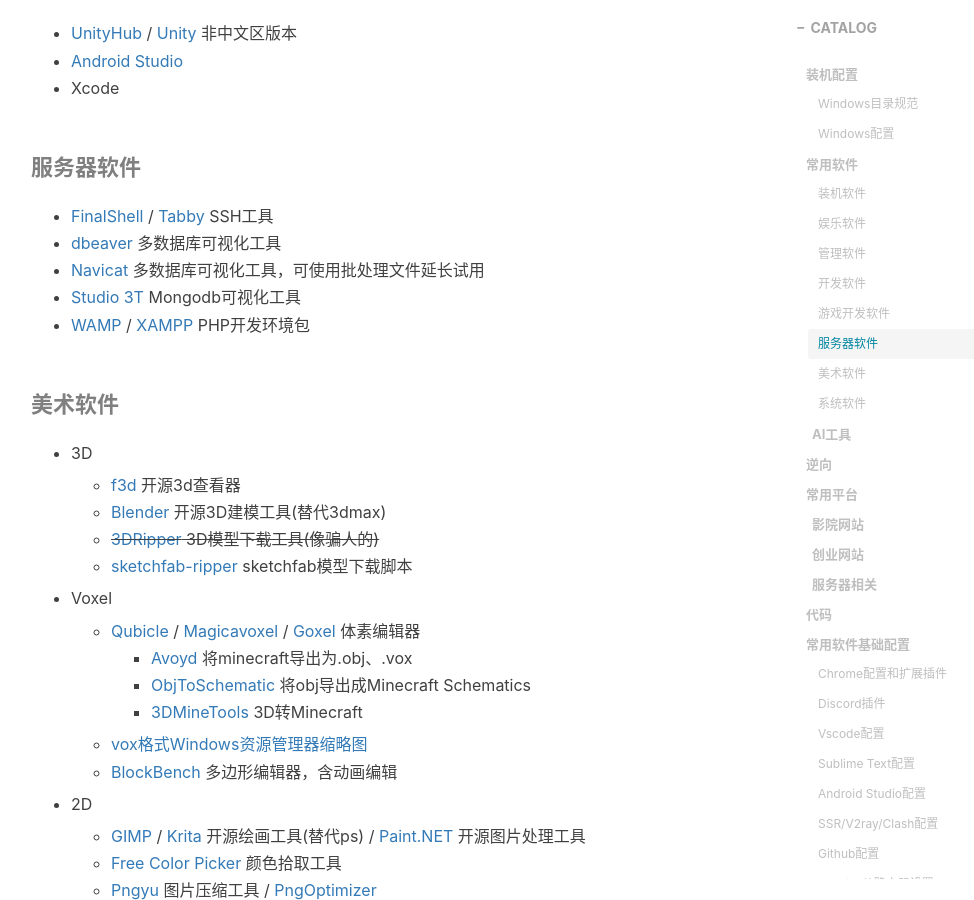
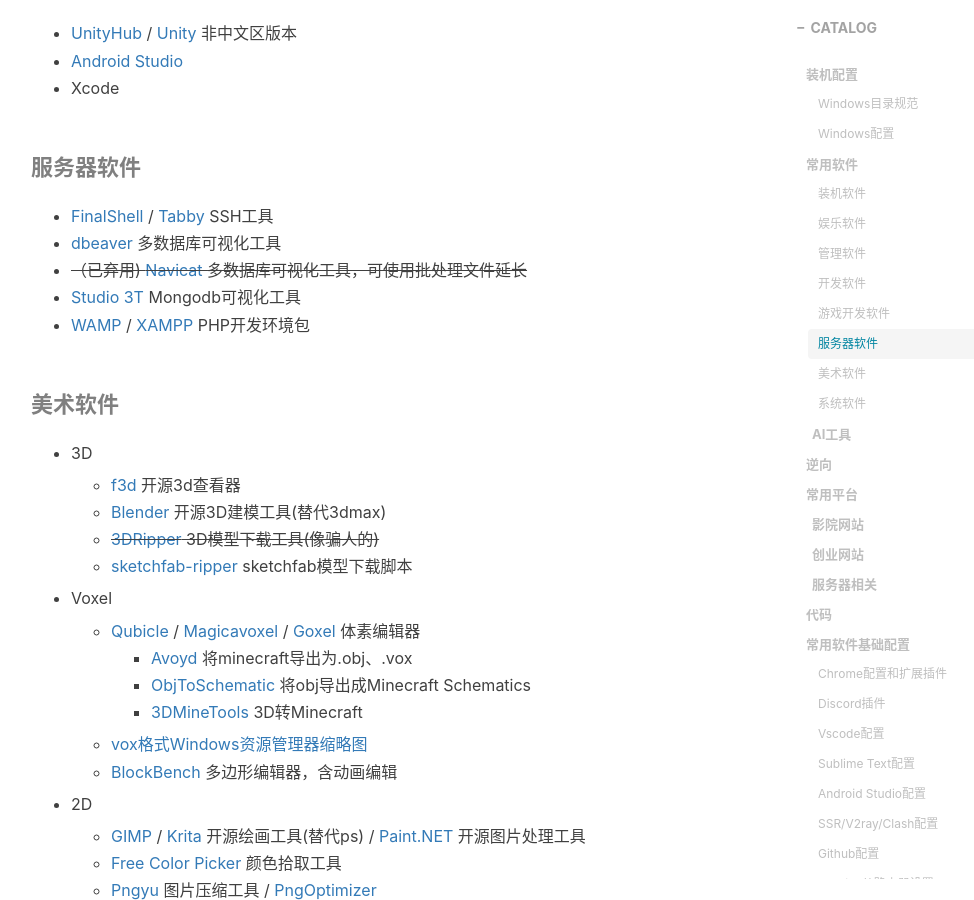
Before and after one commit to gumcstronger/gumcstronger.github.io, a Jekyll site: the page built from _posts/2022/2022-08-24-windows.md, in a window 1280 px wide and 900 px high, scrolled down 3215 px. Shown: the whole window, without its empty margins (234-1208 px from the left). Built offline with Jekyll 4.4.1, drawn with Linux system fonts in a browser that asks for light colours; comment, search, counter and statistics services are not loaded.

Commit message:
Update 2022-08-24-windows.md

```diff
--- a/_posts/2022/2022-08-24-windows.md
+++ b/_posts/2022/2022-08-24-windows.md
@@ -106,7 +106,7 @@
 
 - [FinalShell ](http://www.hostbuf.com/t/988.html) / [Tabby](https://github.com/Eugeny/tabby)   SSH工具
 - [dbeaver ](https://www.navicat.com/en/)多数据库可视化工具
-- [Navicat ](https://www.navicat.com/en/)多数据库可视化工具，可使用批处理文件延长试用
+- ~~（已弃用) [Navicat ](https://www.navicat.com/en/)多数据库可视化工具，可使用批处理文件延长~~
 - [Studio 3T ](https://studio3t.com/)Mongodb可视化工具
 - [WAMP](https://www.wampserver.com/) / [XAMPP](https://www.apachefriends.org/) PHP开发环境包
 
```
